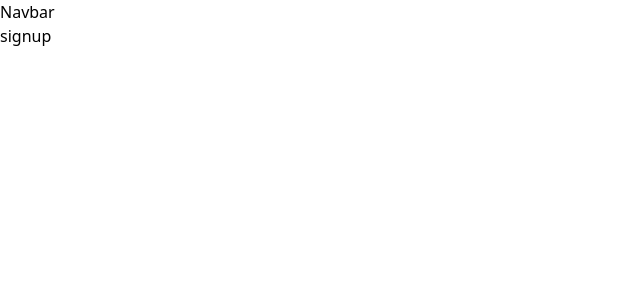
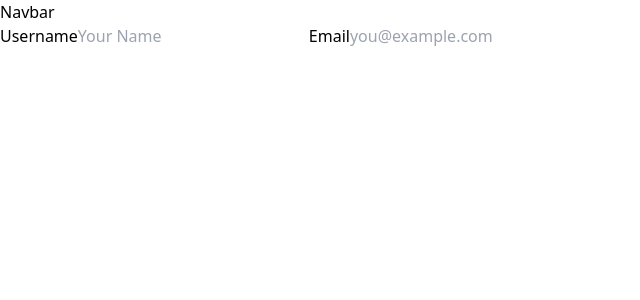
Before and after one commit to lilyMacInnis/draw_drop, a React (Vite) app in the folder frontend/: page /signup in a window 1280 px wide. Shown: the top 300 px of the page, without its empty margins (0-640 px from the left). Built offline with nearby package versions, Linux system fonts and the light colour scheme.

Commit message:
add functionality for username and email inputs in signup page

```diff
--- a/frontend/src/pages/SignUpPage.jsx
+++ b/frontend/src/pages/SignUpPage.jsx
@@ -1,9 +1,45 @@
 import React from 'react'
+import { useState } from 'react'
+import { authStore } from '../store/authStore';
 
 const SignUpPage = () => {
+  const [showPassword, setShowPassword] = useState(false);
+  const [formData, setFormData] = useState({
+    userName: "",
+    email: "",
+    password: ""
+  });
+
+  const {signup, isSigninUp} = authStore();
+
+  const validateForm = () => {
+
+  };
+  const handleSubmit = (e) => {
+    e.preventDefault();
+  };
+
   return (
     <div>
-      signup
+      <div>
+        <form onSubmit={handleSubmit}>
+            <span>Username</span>
+            <input
+              type='text'
+              placeholder='Your Name'
+              value={formData.userName}
+              onChange={(e) => setFormData({ ...formData, userName: e.target.value})}
+            />
+
+            <span>Email</span>
+            <input
+              type='email'
+              placeholder='you@example.com'
+              value={formData.email}
+              onChange={(e) => setFormData({ ...formData, email: e.target.value})}
+            />
+        </form>
+      </div>
     </div>
   )
 }
--- a/frontend/src/store/authStore.js
+++ b/frontend/src/store/authStore.js
@@ -20,5 +20,9 @@ export const authStore = create((set) => ({
         } finally {
             set({isCheckingAuth: false});
         }
+    },
+
+    signup: async (data) => {
+
     }
 }))
```
